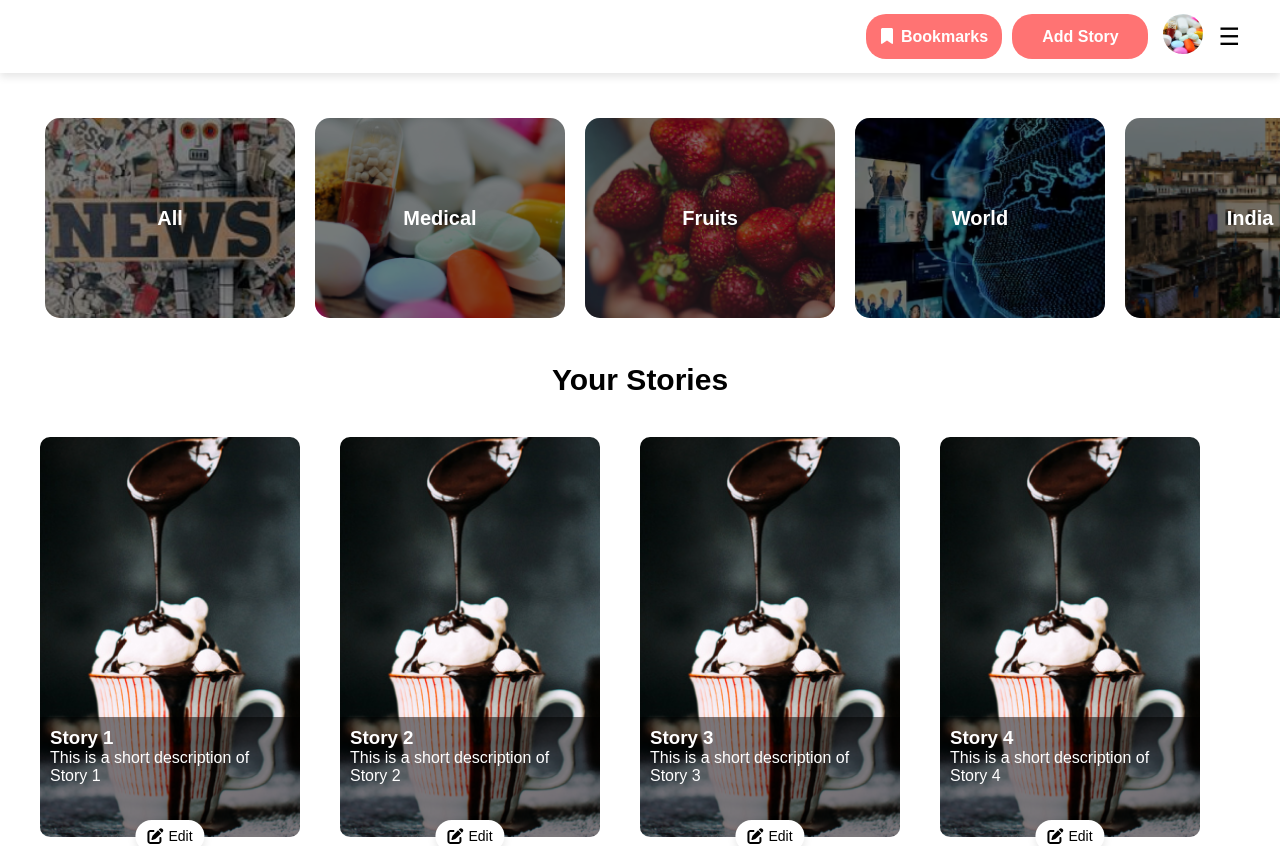
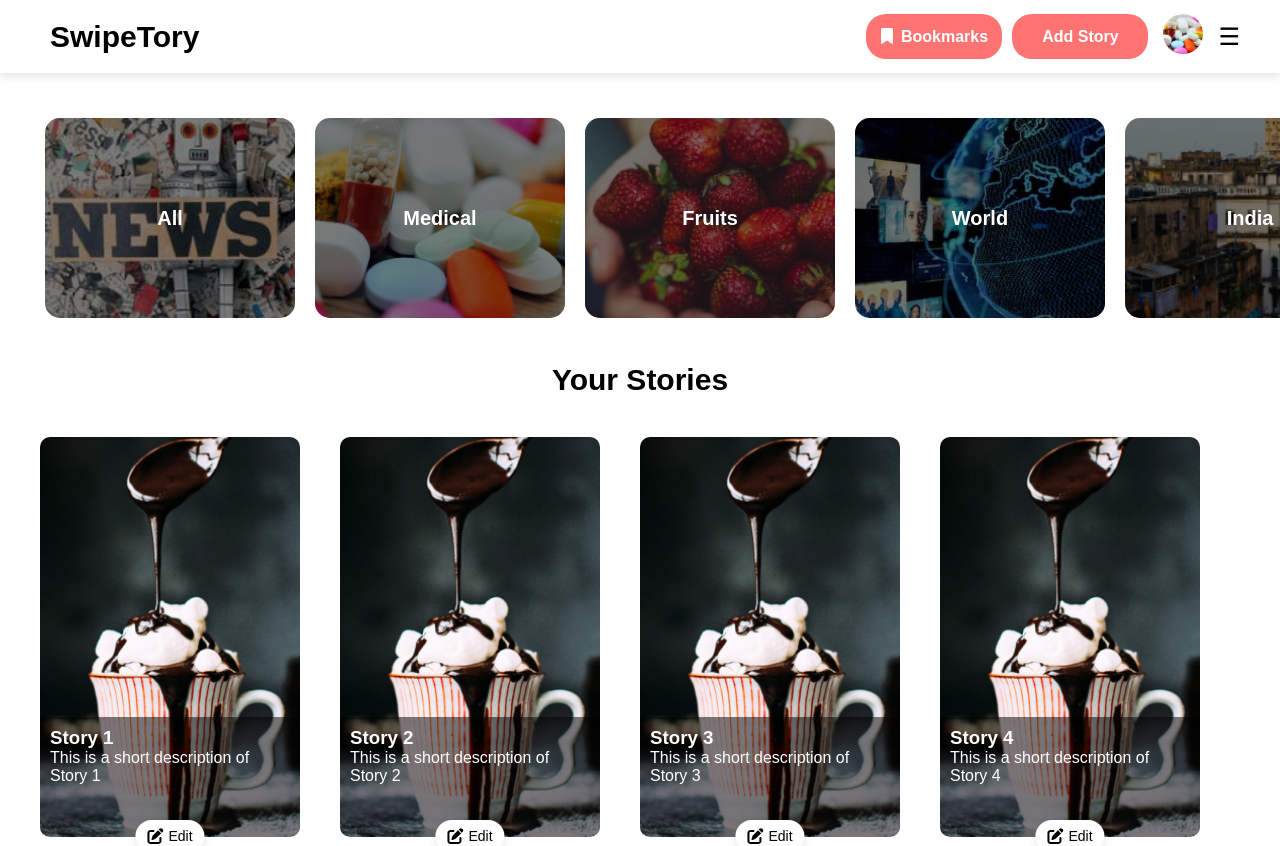
Before and after one commit to kansalsaloni/story-app, a React (Create React App) app in the folder frontend/: page / in a window 1280 px wide. Shown: the top 846 px of the page. Built offline with nearby package versions, Linux system fonts and the light colour scheme.

Commit message:
add logo in header

```diff
--- a/frontend/src/Component/Header.jsx
+++ b/frontend/src/Component/Header.jsx
@@ -34,6 +34,9 @@ function Header({ isAuthenticated, userName, avatarUrl }) {
     }
   return (
     <header className="header">
+      <div className="heading">
+        SwipeTory
+      </div>
       <div className="header-right">
         {!isAuthenticated ? (
           <>
--- a/frontend/src/Style/Header.css
+++ b/frontend/src/Style/Header.css
@@ -4,13 +4,15 @@
     height: 73px;
     background-color: #ffffff;
     display: flex;
-    justify-content: flex-end;
+    justify-content: space-between;
     align-items: center;
     box-shadow: 0 4px 8px rgba(0, 0, 0, 0.1);
     z-index: 1000;
     position: relative;
   }
-
+  .header .heading{
+    margin-left: 50px;
+  }
   .header-right {
     display: flex;
     align-items: center;
```
